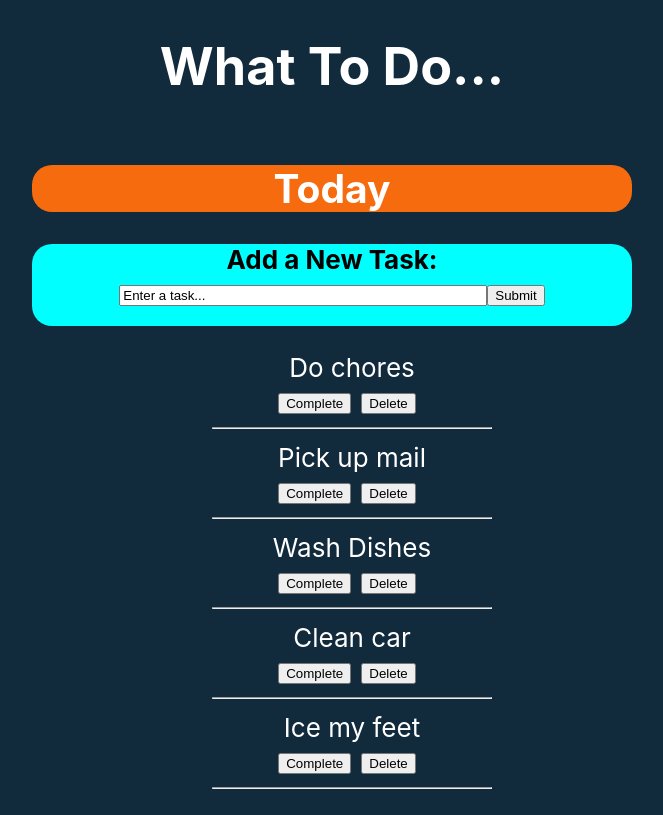
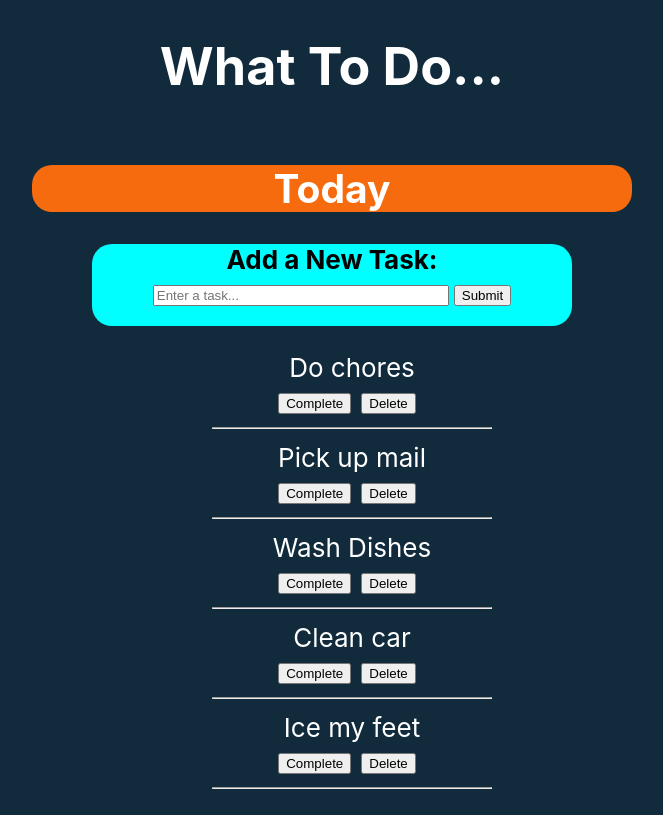
Before and after one commit to mcksarge/my-app-frontend, a React app: page / in a window 1280 px wide. Shown: the whole page, without its empty margins (308-971 px from the left). Built offline with nearby package versions, Linux system fonts and the light colour scheme.

Commit message:
Add callback functions for change and submit functions in AddToDo

```diff
--- a/src/App.css
+++ b/src/App.css
@@ -38,6 +38,8 @@ button {
 #add-todo {
   background-color: aqua;
   border-radius: 20px;
+  width: 80%;
+  margin: auto;
 }
 
 #new-task-title {
@@ -51,4 +53,5 @@ button {
 
 #new-task {
   width: 60%;
+  margin-right: 5px;
 }
--- a/src/components/AddToDo.js
+++ b/src/components/AddToDo.js
@@ -1,12 +1,22 @@
-
+import {useState} from "react";
 
 function AddToDo() {
+    const [newToDo, setNewToDo] = useState("")
+
+    function handleSubmit(e){
+        e.preventDefault();
+    }
+
+    function handleChange(e) {
+        setNewToDo(e.target.value)
+    }
+
     return (
         <div id="add-todo">
-            <form>
+            <form onSubmit={handleSubmit}>
                 <label id="new-task-title" for="new-task"><strong>Add a New Task:</strong></label>
-                <input id="new-task" type="text" value="Enter a task..."></input>
-                <input id="submit-task" type="submit" value="Submit"></input>
+                <input id="new-task" type="text" placeholder="Enter a task..." value={newToDo} onChange={handleChange}></input>
+                <input id="submit-task" type="submit" value="Submit" ></input>
             </form>
         </div>
     )
```
